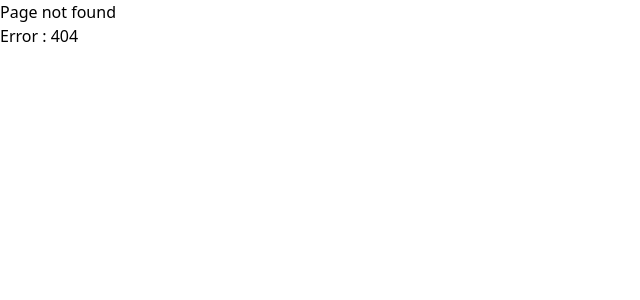
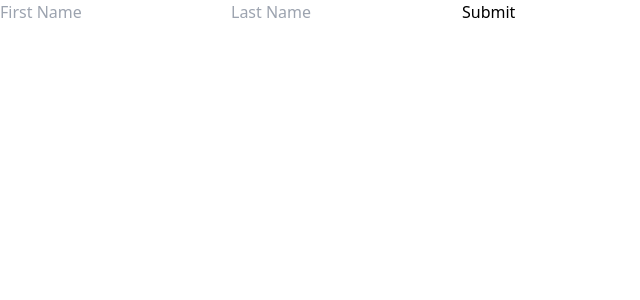
Before and after one commit to AlamuGboluwaga/Youverify, a React (Vite) app: page /normal in a window 1280 px wide. Before the commit this address led to /notfound. Shown: the top 300 px of the page, without its empty margins (0-640 px from the left). Built offline with nearby package versions, Linux system fonts and the light colour scheme.

Commit message:
NormalForm /REACT HOOK FORM

```diff
--- a/src/pages/DataPage.jsx
+++ b/src/pages/DataPage.jsx
@@ -10,7 +10,6 @@ const DataPage = () => {
 const disptch = useDispatch();
 const userData= useSelector(state=>state.data)
 const handleSubmit =()=>{
-
 }
 
   localStorage.setItem("dataState",JSON.stringify(userData.user));
--- a/src/pages/HookForm.jsx
+++ b/src/pages/HookForm.jsx
@@ -3,14 +3,15 @@ import { useForm } from "react-hook-form";
 import { DevTool } from "@hookform/devtools";
 
 const HookForm = () => {
+  let renderCount= 0
   const form = useForm();
  const {register,control} = form
-
-
+renderCount++;
   return (
     <div>
+
       <form  className="flex flex-col items-center mt-10 h-screen w-screen gap-6">
-        <p>Form</p>
+        <p>Form {renderCount / 2}</p>
         <input
           type="text"
           placeholder="First Name"
--- a/src/pages/NewCustomer.jsx
+++ b/src/pages/NewCustomer.jsx
@@ -2,7 +2,9 @@ import React, { useState } from 'react'
 import { useDispatch, useSelector } from 'react-redux';
 import { newCustomer } from '../slice/NewCustomerSlice';
 
+
 const NewCustomer = () => {
+    let renderCount = 0;
   const userState = useSelector(state=>state.user)
   const dispatch =useDispatch()
 const [user, setUser] = useState({
@@ -14,8 +16,10 @@ const [user, setUser] = useState({
   dob: "",
   bvn: "",
   password: "",
+
 });
 
+renderCount++
 
 const handleSubmit = ()=>{
   dispatch(newCustomer(user))
@@ -24,7 +28,7 @@ const handleSubmit = ()=>{
   return (
     <div className="flex flex-col justify-center items-center h-[120vh] w-screen">
       <form onSubmit={handleSubmit} className="flex flex-col  gap-6 items-center border h-[100%] w-[100%] bg-pink-00 rounded-sm shadow-sm">
-        <h1 className="text-center mt-10 ">New Customer</h1>
+        <h1 className="text-center mt-10 ">New Customer: {renderCount/2}</h1>
         <input
           type="text"
           placeholder="First Name"
@@ -93,6 +97,7 @@ const handleSubmit = ()=>{
           Submit
         </button>
       </form>
+
     </div>
   );
 }
--- /dev/null
+++ b/src/pages/NormalReactFormExample.jsx
@@ -0,0 +1,31 @@
+import React, { useState } from "react";
+
+function NormalReactFormExample() {
+  const [firstName, setFirstName] = useState("");
+  const [lastName, setLastName] = useState("");
+
+  const handleSubmit = (event) => {
+    event.preventDefault();
+    console.log({ firstName, lastName });
+  };
+
+  return (
+    <form onSubmit={handleSubmit}>
+      <input
+        type="text"
+        value={firstName}
+        onChange={(e) => setFirstName(e.target.value)}
+        placeholder="First Name"
+      />
+      <input
+        type="text"
+        value={lastName}
+        onChange={(e) => setLastName(e.target.value)}
+        placeholder="Last Name"
+      />
+      <button type="submit">Submit</button>
+    </form>
+  );
+}
+
+export default NormalReactFormExample;
--- /dev/null
+++ b/src/pages/ReactHookFormExample.jsx
@@ -0,0 +1,20 @@
+import React from "react";
+import { useForm } from "react-hook-form";
+
+function ReactHookFormExample() {
+  const { register, handleSubmit, formState } = useForm();
+
+  const onSubmit = (data) => {
+    console.log(data);
+  };
+
+  return (
+    <form onSubmit={handleSubmit(onSubmit)}>
+      <input {...register("firstName")} placeholder="First Name" />
+      <input {...register("lastName")} placeholder="Last Name" />
+      <button type="submit">Submit</button>
+    </form>
+  );
+}
+
+export default ReactHookFormExample;
--- a/src/router/Router.jsx
+++ b/src/router/Router.jsx
@@ -6,12 +6,17 @@ import DataPage from "../pages/DataPage";
 import Login from "../pages/Login";
 import Testpage from "../pages/Testpage";
 import HookForm from "../pages/HookForm";
+import ReactHookFormExample from "../pages/ReactHookFormExample";
+import NormalReactFormExample from "../pages/NormalReactFormExample";
+
 const Router = () => {
   return (
     <BrowserRouter>
       <Routes>
         <Route path="/" element={<Home />} />
         <Route path="/home" element={<Home />} />
+        <Route path="/hook" element={<ReactHookFormExample />} />
+        <Route path="/normal" element={<NormalReactFormExample />} />
         <Route path="/hookform" element={<HookForm />} />
         <Route path="/testpage" element={<Testpage />} />
         <Route path="/login" element={<Login />} />
```
